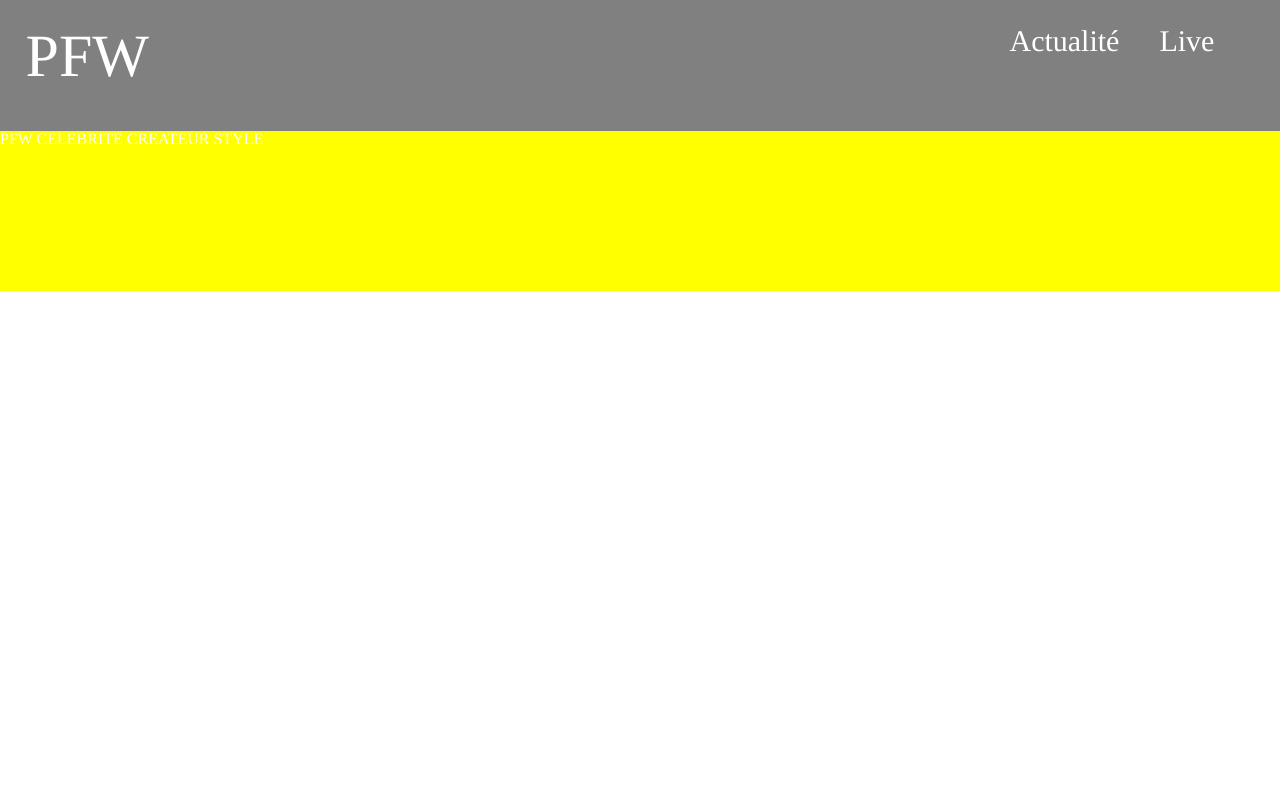
After one commit to MeganeBregeon/HETIC-H3P2017-Projet1, a PHP site: the page made by Integration PFW/feed.php in a window 1280 px wide. The commit adds this page. Run offline with PHP 8.4, Linux system fonts and the light colour scheme.

Commit message:
Integration website

```diff
--- /dev/null
+++ b/Integration PFW/feed.php
@@ -0,0 +1,22 @@
+<?php include("includes/head.php"); ?>
+
+<div id="navigation">
+	<div id="primary-nav">
+		<div id="title">
+			<a href=""><p>PFW</p></a>
+		</div>
+		<div id="nav">
+			<div><a href="">Actualité</a>	</div>
+			<div><a href="">Live</a>		</div>
+		</div>
+	</div>
+
+	<div id="second-nav">
+		<div></div><a href="">PFW</a>
+		<a href="">CELEBRITE</a>
+		<a href="">CREATEUR</a>
+		<a href="">STYLE</a>
+	</div>
+<div>
+
+<?php include("includes/footer.php"); ?>
--- /dev/null
+++ b/Integration PFW/includes/footer.php
@@ -0,0 +1,2 @@
+</body>
+</html>
--- /dev/null
+++ b/Integration PFW/includes/head.php
@@ -0,0 +1,10 @@
+<!DOCTYPE html>
+<html lang="en">
+<head>
+	<meta charset="UTF-8">
+	<title>PFW</title>
+	<link rel="stylesheet" href="src/styles/reset.css">
+	<link rel="stylesheet" href="src/styles/style.css">
+</head>
+
+<body>
--- /dev/null
+++ b/Integration PFW/src/styles/reset.css
@@ -0,0 +1,48 @@
+/* http://meyerweb.com/eric/tools/css/reset/
+   v2.0 | 20110126
+   License: none (public domain)
+*/
+
+html, body, div, span, applet, object, iframe,
+h1, h2, h3, h4, h5, h6, p, blockquote, pre,
+a, abbr, acronym, address, big, cite, code,
+del, dfn, em, img, ins, kbd, q, s, samp,
+small, strike, strong, sub, sup, tt, var,
+b, u, i, center,
+dl, dt, dd, ol, ul, li,
+fieldset, form, label, legend,
+table, caption, tbody, tfoot, thead, tr, th, td,
+article, aside, canvas, details, embed,
+figure, figcaption, footer, header, hgroup,
+menu, nav, output, ruby, section, summary,
+time, mark, audio, video {
+	margin: 0;
+	padding: 0;
+	border: 0;
+	font-size: 100%;
+	font: inherit;
+	vertical-align: baseline;
+}
+/* HTML5 display-role reset for older browsers */
+article, aside, details, figcaption, figure,
+footer, header, hgroup, menu, nav, section {
+	display: block;
+}
+body {
+	line-height: 1;
+}
+ol, ul {
+	list-style: none;
+}
+blockquote, q {
+	quotes: none;
+}
+blockquote:before, blockquote:after,
+q:before, q:after {
+	content: '';
+	content: none;
+}
+table {
+	border-collapse: collapse;
+	border-spacing: 0;
+}
--- /dev/null
+++ b/Integration PFW/src/styles/style.css
@@ -0,0 +1,111 @@
+html, body {
+	width: 100%;
+	height: 100%;
+	font-family: 'Avenir Next', 'Times', sans-serif;
+}
+
+/* HOME PAGE */
+
+/* VIDEO */
+video#bgvid {
+	position: fixed;
+	right: 0;
+	top: 0;
+	min-width: 100%;
+	min-height: 100%;
+	width: auto;
+	height: auto;
+	z-index: -100;
+	background-size: cover;
+}
+
+video {
+/*  -webkit-filter: brightness(.5);*/
+}
+
+/* PATERN */
+div .pattern{
+	/*border: 20px solid white;*/
+	background-image: url(../img/pattern2.png);
+	background-repeat: repeat;
+	height: 100%;
+}
+
+/* HOME CONTENT */
+#home {
+/*	-webkit-filter: grayscale(50%);*/
+	height:100%;
+}
+#home h1 {
+	padding-top: 22%;
+  	background-position: center;
+	width: auto;
+	left: 24.9%;
+
+/*	text-shadow: 2px 1px 10px grey;*/
+	height: 80px;
+	text-align: center;
+	font-size: 46px;
+	color: white;
+	font-weight: 300;
+}
+
+/* HOME BOUTON */
+#start {
+text-decoration: none;
+text-transform: uppercase;
+
+color: #ffffff;
+border: 5px solid #ffffff;
+
+font-size: 24px;
+
+text-align: center;
+margin: auto;
+width: 10%;
+padding: 1%;
+cursor: pointer;
+-webkit-transition: all .2s ease-in;
+}
+
+#start:hover {
+  background-color: rgba(255,255,255,0.5);
+  color: pink;
+}
+
+/* FEED PAGE */
+
+#navigation {
+	width: 100%;
+	height: 50%;
+}
+
+a {
+	text-decoration: none;
+	color: white;
+}
+
+#primary-nav {
+	height: 20%;
+	padding: 2%;
+	background-color: grey;
+}
+
+#primary-nav #title {
+	float: left;
+	font-size: 60px;
+}
+#primary-nav #nav {
+	float: right;
+	font-size: 30px;
+}
+
+#primary-nav #nav div{
+	float: left;
+	padding-right: 40px;
+}
+
+#second-nav {
+	height: 40%;
+	background-color: yellow;
+}
--- a/styles/style.css
+++ b/styles/style.css
@@ -1,3 +1,7 @@
 html {
 background-color: #4a4a4a;
 }
+
+#results {
+	font-size: 12px;
+}
```
Also changed, not shown: Integration PFW/index.php (added, +22 -0 lines), index.php (+31 -12 lines), Integration PFW/src/img/pattern.png (added), Integration PFW/src/img/pattern2.png (added), js/twitter.js (added), 3 other files.
